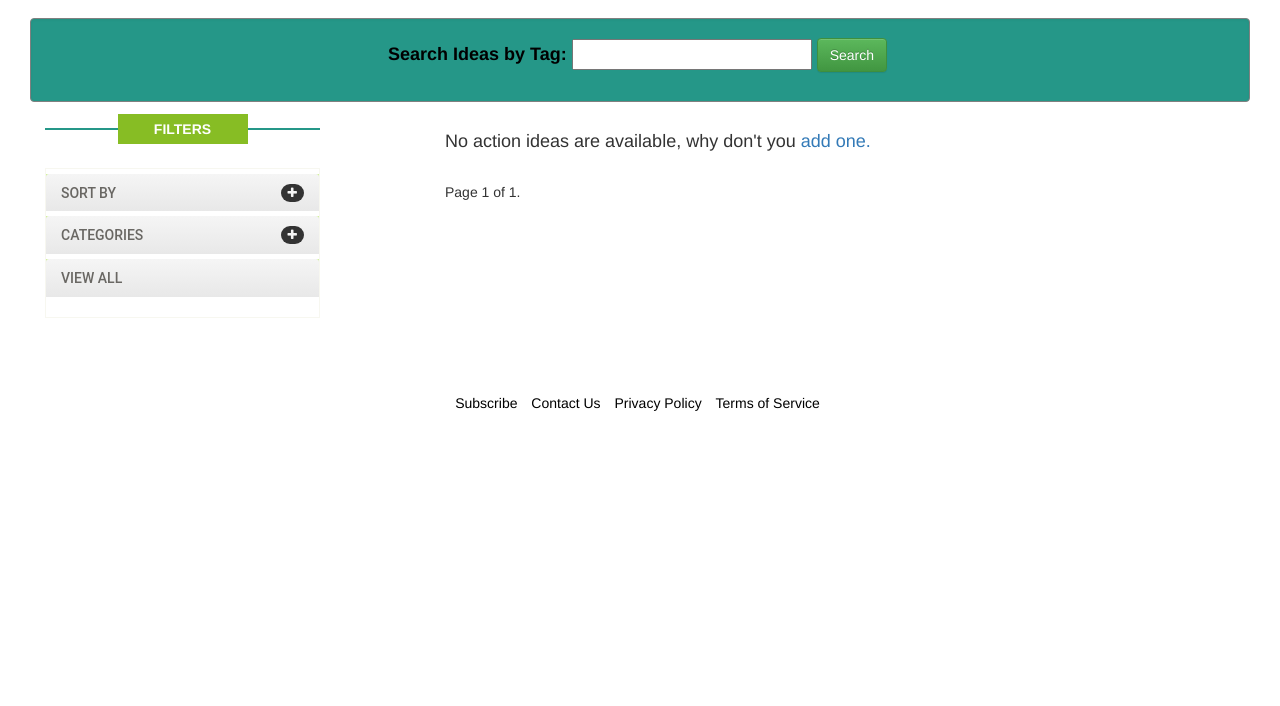
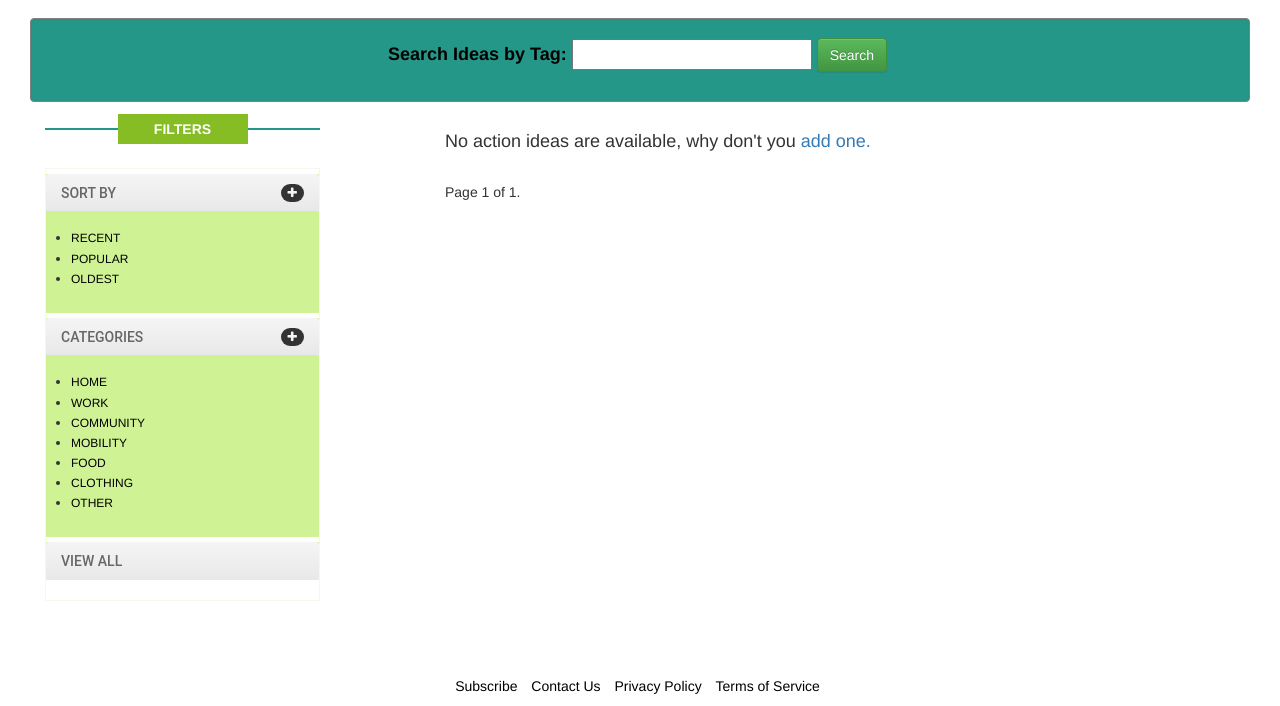
Before and after one commit to cnnebe/Handprinter, a Django app: page /index in a window 1280 px wide. Shown: the part 386-1092 px from the top of the page. Before the commit the page ends 797 px from the top, so only its background shows below. Run offline with Django 3.2, Linux system fonts and the light colour scheme; data that the repository does not hold is empty; some libraries are stand-ins or nearby versions.

Commit message:
Filters Open by default and fixed homepage link

```diff
--- a/HandprintGenerator/templates/HandprintGenerator/idea_page_header.html
+++ b/HandprintGenerator/templates/HandprintGenerator/idea_page_header.html
@@ -74,7 +74,7 @@
                       </a>
                     </h4>
                   </div>
-                  <div id="sportswear" class="panel-collapse collapse">
+                  <div id="sort" class="panel-collapse collapse in">
                     <div class="panel-body">
                       <ul>
                         <li><a href="/index">Recent</a></li>
@@ -94,7 +94,7 @@
                       </a>
                     </h4>
                   </div>
-                  <div id="womens" class="panel-collapse collapse">
+                  <div id="filter" class="panel-collapse collapse in">
                     <div class="panel-body">
                       <ul>
                         <li><a href="/index_home">Home</a></li>
```
Also changed, not shown: HandprintGenerator/templates/HandprintGenerator/home.html (+1 -8 lines).
